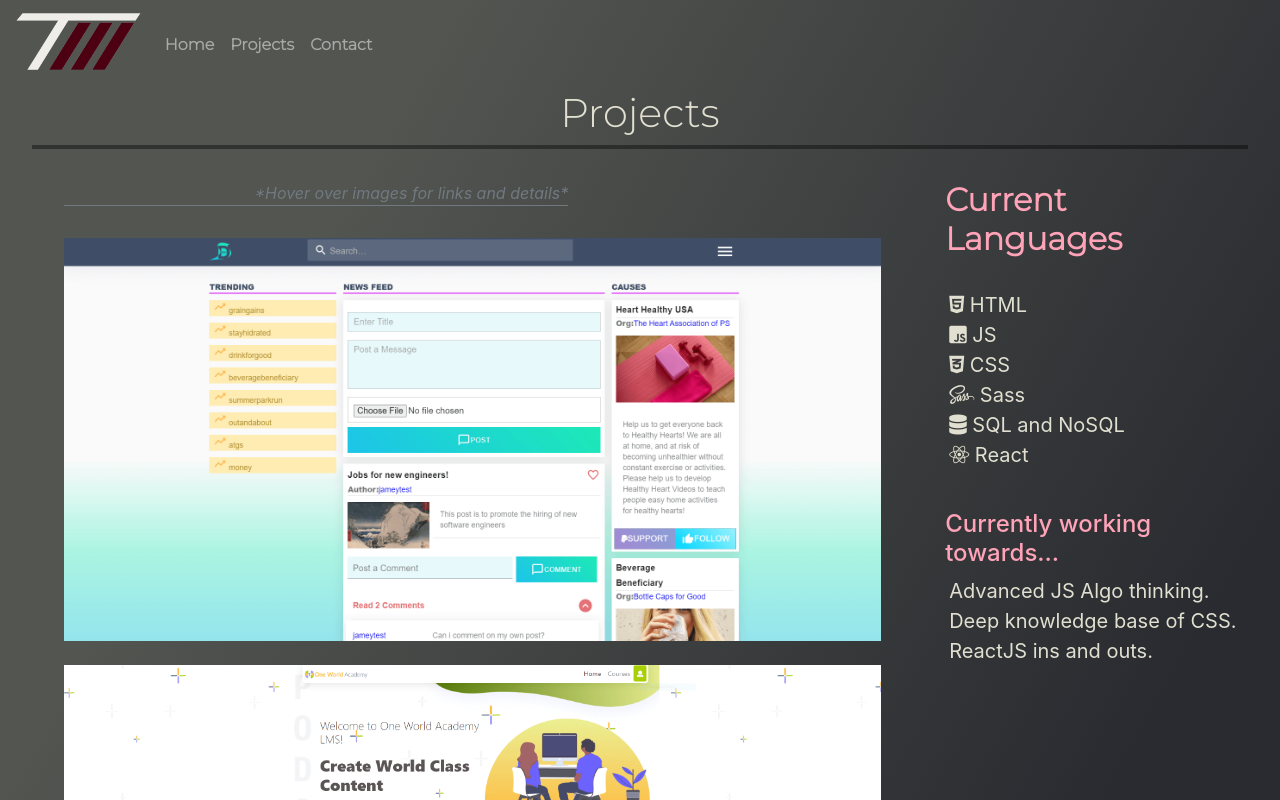
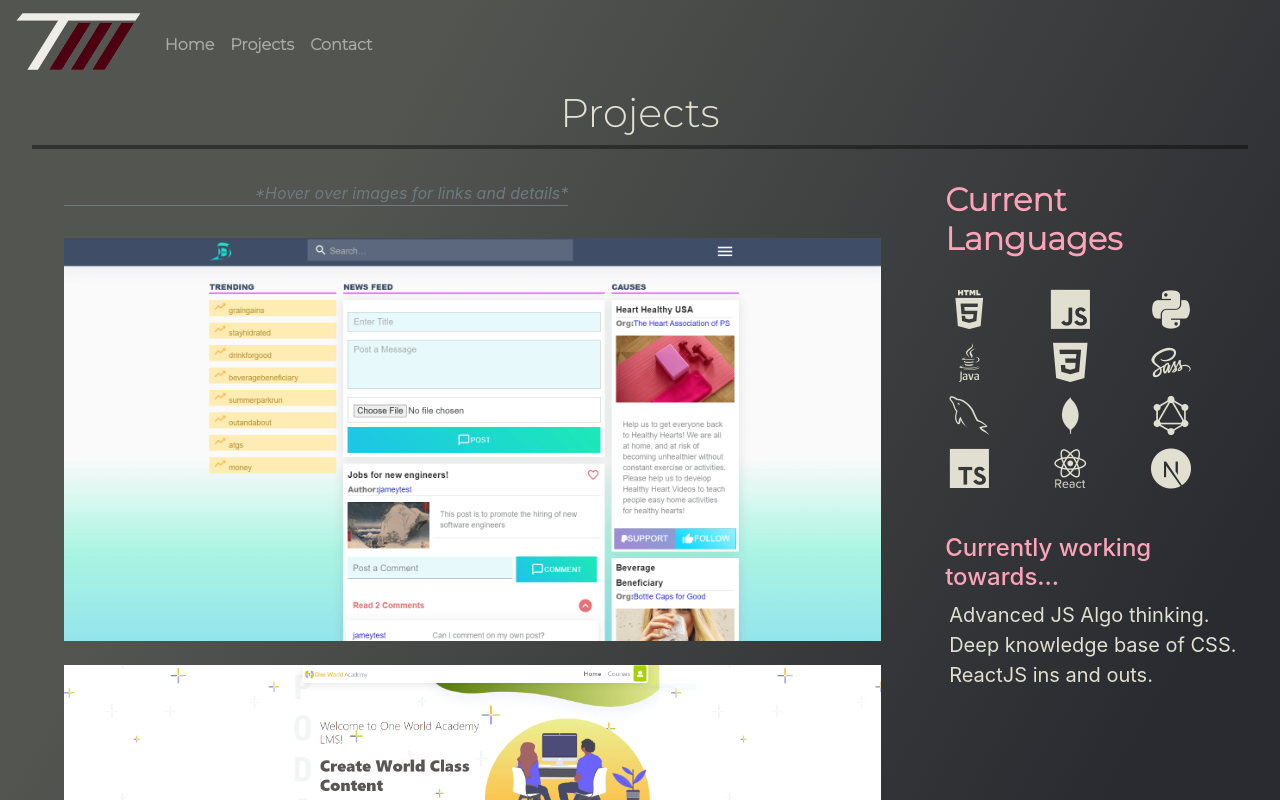
Before and after one commit to TaaniBravo/React-Portfolio, a React (Create React App) app in the folder client/: page /projects in a window 1280 px wide. Shown: the top 800 px of the page. Built offline with nearby package versions, Linux system fonts and the light colour scheme.

Commit message:
Updated the Current Languauges and Tech that I know in a more dynamic way.

```diff
--- a/client/public/index.html
+++ b/client/public/index.html
@@ -11,9 +11,7 @@
     />
     <link
       rel="stylesheet"
-      href="https://use.fontawesome.com/releases/v5.8.1/css/all.css"
-      integrity="sha384-50oBUHEmvpQ+1lW4y57PTFmhCaXp0ML5d60M1M7uH2+nqUivzIebhndOJK28anvf"
-      crossorigin="anonymous"
+      href="https://cdn.jsdelivr.net/gh/devicons/devicon@v2.12.0/devicon.min.css"
     />
     <link
       rel="stylesheet"
--- a/client/src/pages/Projects/index.js
+++ b/client/src/pages/Projects/index.js
@@ -11,6 +11,23 @@ import sickFits from '../../images/tinified/sickFitsHomePage.png';
 import './style.scss';
 
 const Projects = () => {
+  const iconArray = [
+    'devicon-html5-plain-wordmark',
+    'devicon-javascript-plain',
+    'devicon-python-plain',
+    'devicon-java-plain-wordmark',
+    'devicon-css3-plain',
+    'devicon-sass-plain',
+    'devicon-mysql-plain',
+    'devicon-mongodb-plain',
+    'devicon-graphql-plain',
+    'devicon-typescript-plain',
+    'devicon-react-original-wordmark',
+    'devicon-nextjs-original'
+  ];
+
+  console.log(iconArray);
+
   return (
     <div>
       <Main>
@@ -99,24 +116,11 @@ const Projects = () => {
               <br />
               <div className="sub-container">
                 <ul className="language__icons">
-                  <li>
-                    <i className="fab fa-html5"></i> HTML
-                  </li>
-                  <li>
-                    <i className="fab fa-js-square"></i> JS
-                  </li>
-                  <li>
-                    <i className="fab fa-css3-alt"></i> CSS
-                  </li>
-                  <li>
-                    <i className="fab fa-sass"></i> Sass
-                  </li>
-                  <li>
-                    <i className="fas fa-database"></i> SQL and NoSQL
-                  </li>
-                  <li>
-                    <i className="fab fa-react"></i> React
-                  </li>
+                  {iconArray.map((icon, index) => (
+                    <li key={index}>
+                      <i className={icon}></i>
+                    </li>
+                  ))}
                 </ul>
               </div>
               <br />
--- a/client/src/pages/Projects/style.scss
+++ b/client/src/pages/Projects/style.scss
@@ -1,10 +1,10 @@
-@import "../../scss/mixins";
-@import "../../scss/variables";
+@import '../../scss/mixins';
+@import '../../scss/variables';
 
 .grid__proj {
   grid-template-areas:
-    ". proj-header proj-header proj-header ."
-    ". projects projects skillset .";
+    '. proj-header proj-header proj-header .'
+    '. projects projects skillset .';
   gap: 2em;
   max-width: 100vw;
 
@@ -73,6 +73,20 @@
   }
 }
 
+.language__icons {
+  display: grid;
+  grid-template-columns: repeat(3, 1fr);
+  grid-row: auto;
+  gap: 0.5em;
+
+  li i {
+    font-size: 2.5rem;
+
+    &:hover {
+    }
+  }
+}
+
 .overlay {
   position: absolute;
   top: 0;
@@ -124,9 +138,9 @@
   .grid__proj {
     max-width: 100%;
     grid-template-areas:
-      ". proj-header ."
-      ". projects . "
-      ". skillset .";
+      '. proj-header .'
+      '. projects . '
+      '. skillset .';
 
     .skillset__container {
       text-align: center;
```
